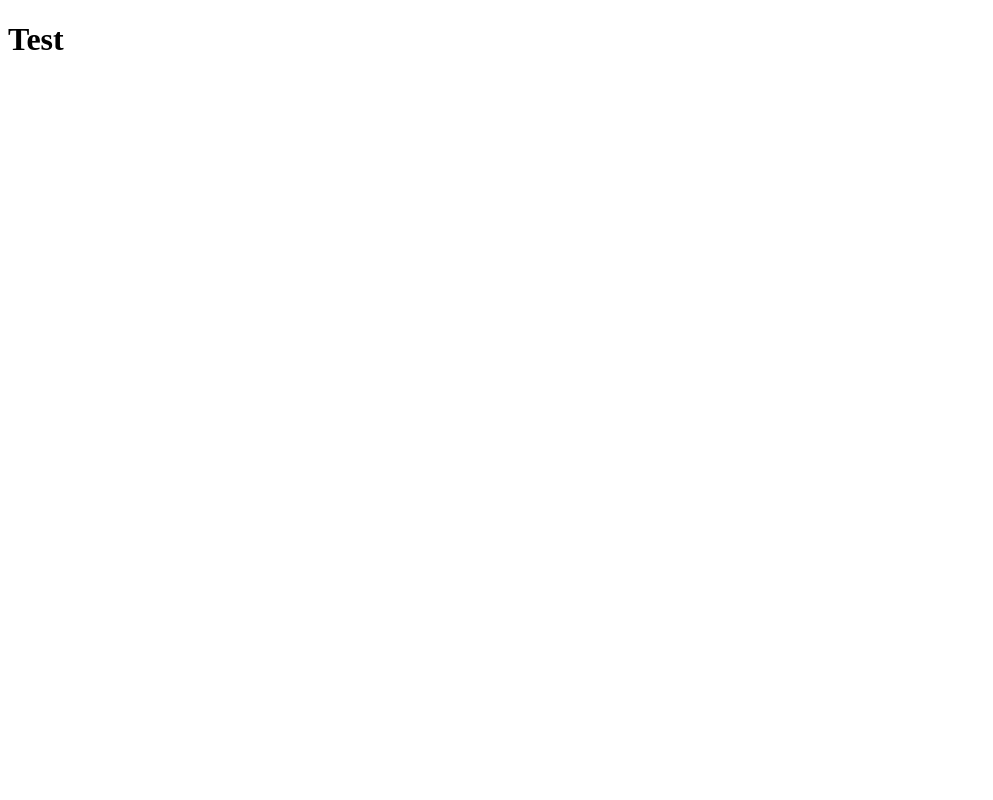
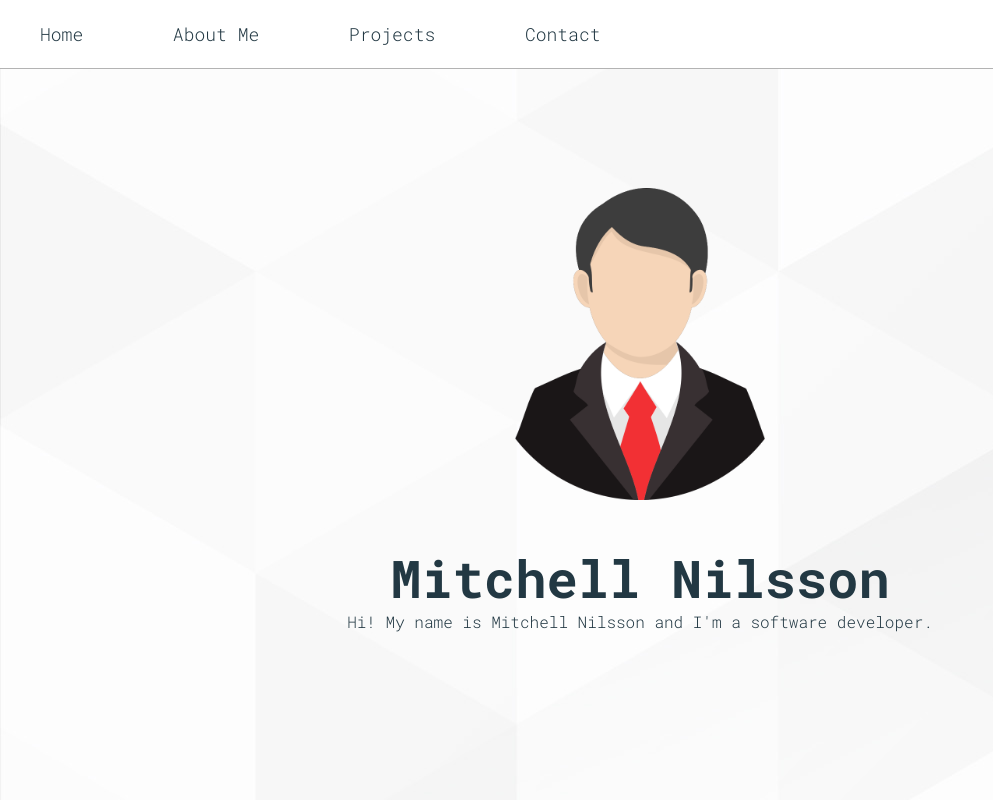
Before and after one commit to MitchellN89/MitchellN89.github.io, a plain HTML site: page index.html in a window 1280 px wide. Shown: the whole page, without its empty margins (0-993 px from the left). Drawn offline with Linux system fonts and the light colour scheme.

Commit message:
html, css added

```diff
--- a/index.html
+++ b/index.html
@@ -4,8 +4,27 @@
     <meta charset="UTF-8">
     <meta name="viewport" content="width=device-width, initial-scale=1.0">
     <title>Document</title>
+    <link rel="stylesheet" href="stylesheet.css">
+    <link rel="preconnect" href="https://fonts.googleapis.com">
+    <link rel="preconnect" href="https://fonts.gstatic.com" crossorigin>
+    <link href="https://fonts.googleapis.com/css2?family=Roboto+Mono:wght@300;700&display=swap" rel="stylesheet">
 </head>
 <body>
-    <h1>Test</h1>
+    <div class="nav-bar">
+        <ul>
+            <li><a href="">Home</a></li>
+            <li><a href="">About Me</a></li>
+            <li><a href="">Projects</a></li>
+            <li><a href="">Contact</a></li>
+        </ul>
+    </div>
+    <div class="main-body">
+        <div>
+            <img src="person-placeholder.png" alt="">
+            <h1>Mitchell Nilsson</h1>
+            <p>Hi! My name is Mitchell Nilsson and I'm a software developer.</p>
+        </div>
+
+    </div>
 </body>
 </html>
--- /dev/null
+++ b/stylesheet.css
@@ -0,0 +1,123 @@
+/* http://meyerweb.com/eric/tools/css/reset/
+   v2.0 | 20110126
+   License: none (public domain)
+*/
+
+html, body, div, span, applet, object, iframe,
+h1, h2, h3, h4, h5, h6, p, blockquote, pre,
+a, abbr, acronym, address, big, cite, code,
+del, dfn, em, img, ins, kbd, q, s, samp,
+small, strike, strong, sub, sup, tt, var,
+b, u, i, center,
+dl, dt, dd, ol, ul, li,
+fieldset, form, label, legend,
+table, caption, tbody, tfoot, thead, tr, th, td,
+article, aside, canvas, details, embed,
+figure, figcaption, footer, header, hgroup,
+menu, nav, output, ruby, section, summary,
+time, mark, audio, video {
+	margin: 0;
+	padding: 0;
+	border: 0;
+	font-size: 100%;
+	font: inherit;
+	vertical-align: baseline;
+}
+/* HTML5 display-role reset for older browsers */
+article, aside, details, figcaption, figure,
+footer, header, hgroup, menu, nav, section {
+	display: block;
+}
+body {
+	line-height: 1;
+
+}
+ol, ul {
+	list-style: none;
+}
+blockquote, q {
+	quotes: none;
+}
+blockquote:before, blockquote:after,
+q:before, q:after {
+	content: '';
+	content: none;
+}
+table {
+	border-collapse: collapse;
+	border-spacing: 0;
+}
+
+/* MY CSS STARTS HERE */
+
+
+html {
+    font-family: 'Roboto Mono', monospace;
+    color: #223843
+}
+
+body {
+    /* background-color: #EFF1F3; */
+    background-image: url("bkg.jpg");
+}
+
+h1 {
+    font-size: 52px;
+    font-weight: 800;
+    margin-bottom: 10px;
+
+}
+
+
+div li {
+    display: inline-block;
+    height: auto;
+    padding: 25px 30px;
+    transition: background-color 0.5s;
+    margin: 0 10px;
+}
+
+div li a {
+    text-decoration: none;
+    color: inherit;
+    font-size: 18px;
+    transition: color 0.5s;
+
+}
+
+div li:hover {
+    background-color: #223843;
+    color: white;
+}
+
+.nav-bar {
+    height: auto;
+    width: 100%;
+    border-bottom: 1px solid rgb(179, 179, 179);
+    background-color: white;
+}
+
+.main-body {
+    width: 80%;
+    height: 75vh;
+    margin: 40px auto;
+    display: flex;
+    /* background-color: aqua; */
+    justify-content: center;
+    align-items: center;
+}
+
+.main-body div {
+    /* background-color: blueviolet; */
+    height: auto;
+    width: 500px;
+    margin: 20px;
+    /* background-color: brown; */
+    flex-grow: 1;
+    text-align: center;
+}
+
+.main-body div img {
+    width: 250px;
+    margin-bottom: 50px;
+}
```
Also changed, not shown: bkg.jpg (added), person-placeholder.png (added).
